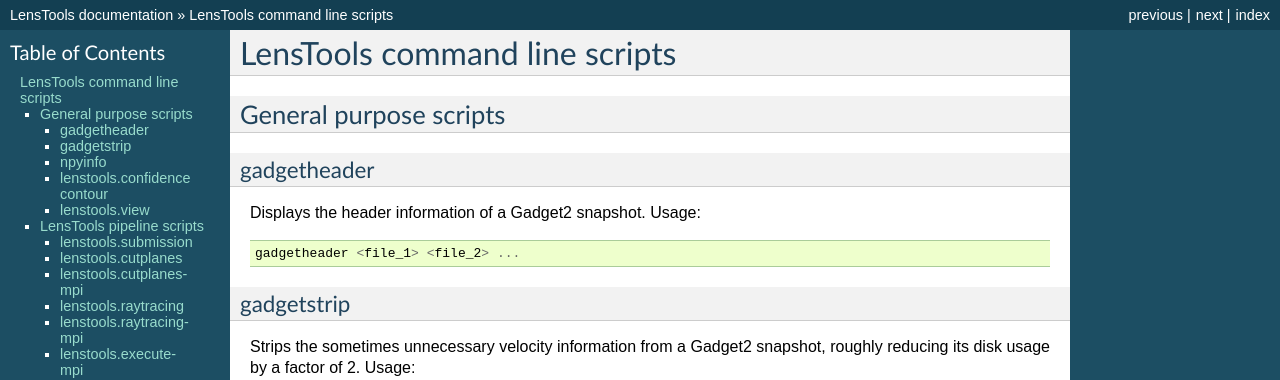
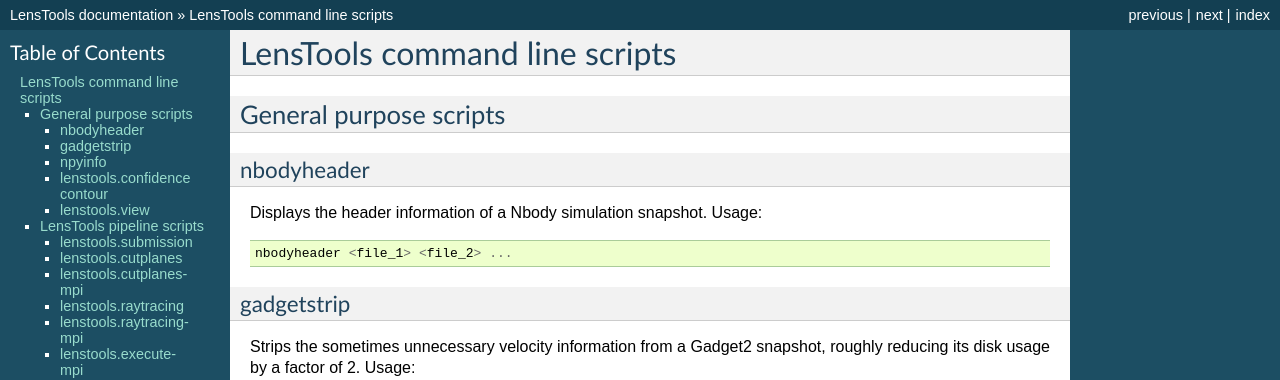
Before and after one commit to apetri/LensTools, a Sphinx documentation site: the page built from docs/source/scripts.rst, in a window 1280 px wide. Shown: the top 380 px of the page. Built offline with Sphinx 7.4.7, drawn with Linux system fonts in a browser that asks for light colours; the version number could not be read and is left out.

Commit message:
update docs

```diff
--- a/docs/source/scripts.rst
+++ b/docs/source/scripts.rst
@@ -4,14 +4,14 @@
 General purpose scripts
 =======================
 
-gadgetheader
-------------
+nbodyheader
+-----------
 
-Displays the header information of a Gadget2 snapshot. Usage:
+Displays the header information of a Nbody simulation snapshot. Usage:
 
 ::
 
-	gadgetheader <file_1> <file_2> ...
+	nbodyheader <file_1> <file_2> ...
 
 
 
```
